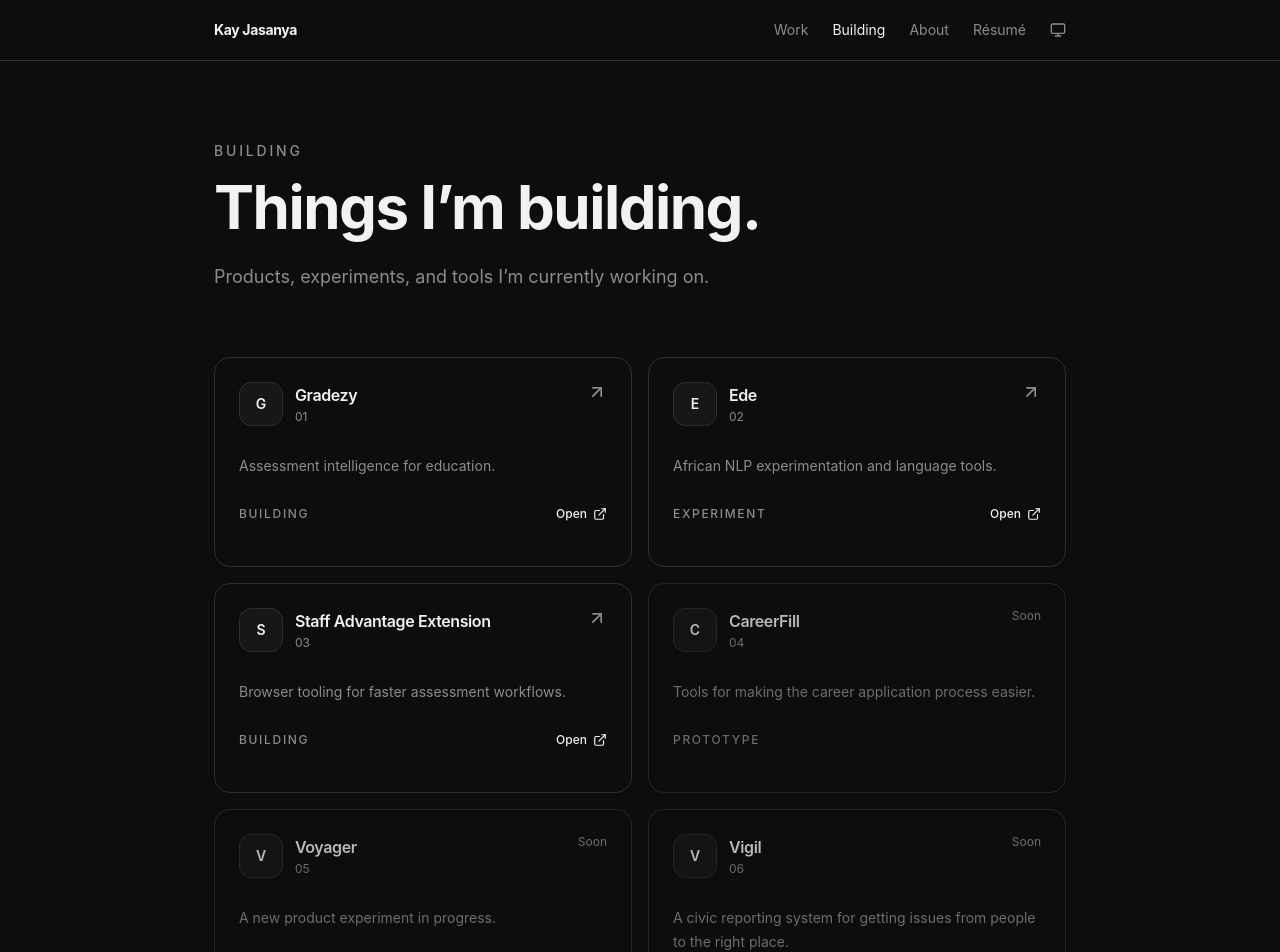
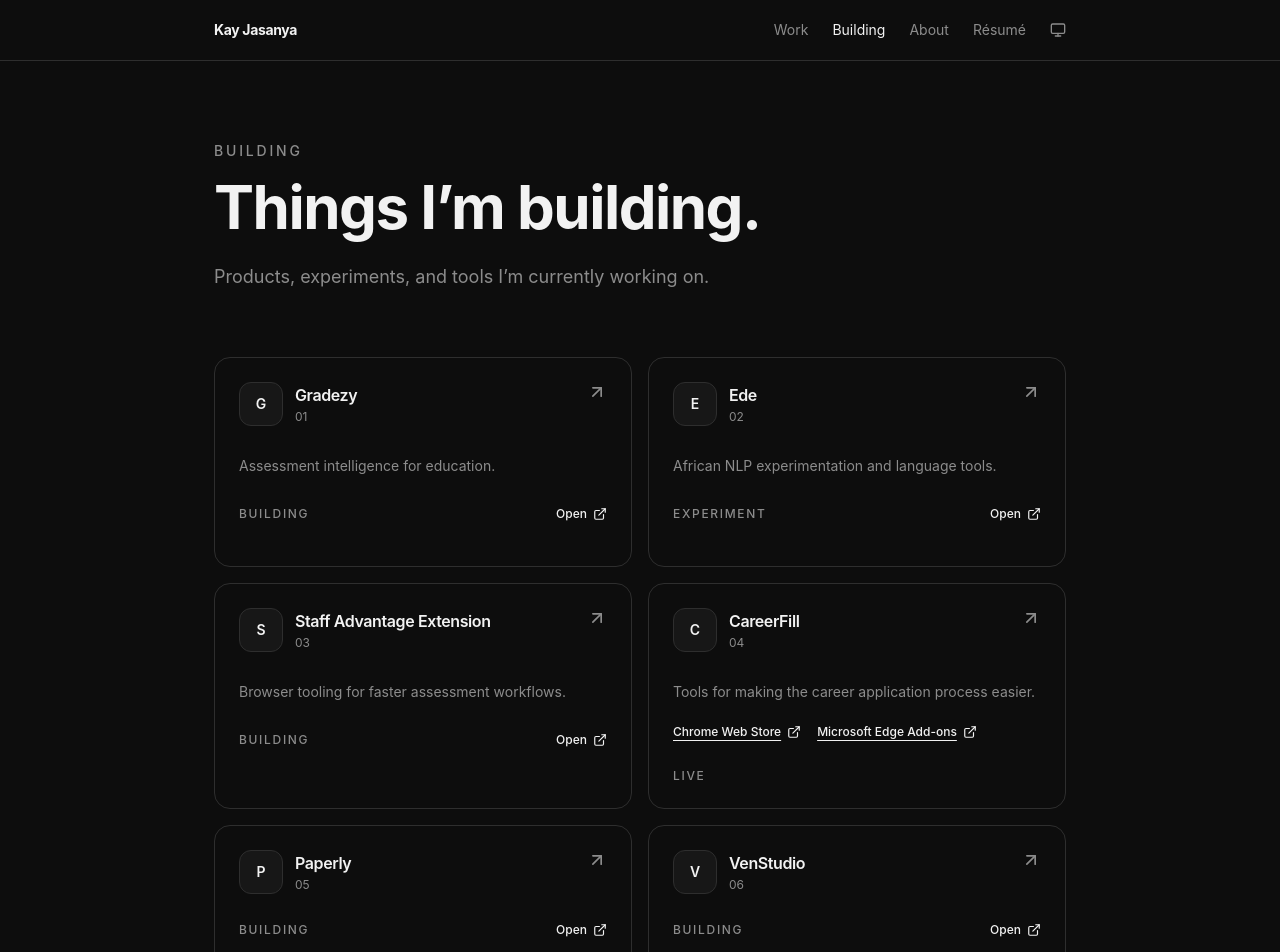
Before and after one commit to Bracket-io/jasanyakay, a React (Vite) app: page /building in a window 1280 px wide. Shown: the top 952 px of the page. Built offline with nearby package versions, Linux system fonts and the light colour scheme; the HTML template or start-up script is replaced by a standard one.

Commit message:
Update Building projects and CareerFill store links

```diff
--- a/src/data/buildingProjects.ts
+++ b/src/data/buildingProjects.ts
@@ -1,8 +1,9 @@
 export type BuildingProject = {
   name: string;
-  description: string;
-  status: "BUILDING" | "PROTOTYPE" | "EXPERIMENT";
+  description?: string;
+  status: "BUILDING" | "PROTOTYPE" | "EXPERIMENT" | "LIVE";
   url?: string;
+  links?: { label: string; url: string }[];
   icon: string;
 };
 
@@ -31,8 +32,30 @@ export const buildingProjects: BuildingProject[] = [
   {
     name: "CareerFill",
     description: "Tools for making the career application process easier.",
-    status: "PROTOTYPE",
+    status: "LIVE",
+    links: [
+      {
+        label: "Chrome Web Store",
+        url: "https://chromewebstore.google.com/detail/careerfill/epjobojmofeagcflodnhnhmbggmjegpd",
+      },
+      {
+        label: "Microsoft Edge Add-ons",
+        url: "https://microsoftedge.microsoft.com/addons/detail/careerfill/dcohagjpgmcijgakkkeocggjdookebcg",
+      },
+    ],
     icon: "C",
+  },
+  {
+    name: "Paperly",
+    status: "BUILDING",
+    url: "https://paperly-peach.vercel.app/",
+    icon: "P",
+  },
+  {
+    name: "VenStudio",
+    status: "BUILDING",
+    url: "https://venstudio-mu.vercel.app/",
+    icon: "V",
   },
   {
     name: "Voyager",
--- a/src/pages/Building.tsx
+++ b/src/pages/Building.tsx
@@ -44,7 +44,7 @@ const Building = () => {
                       </div>
                     </div>
 
-                    {project.url ? (
+                    {project.url || project.links?.length ? (
                       <ArrowUpRight className="h-5 w-5 shrink-0 text-muted-foreground transition-transform group-hover:-translate-y-0.5 group-hover:translate-x-0.5 group-hover:text-foreground" />
                     ) : (
                       <span className="text-xs text-muted-foreground">
@@ -53,9 +53,28 @@ const Building = () => {
                     )}
                   </div>
 
-                  <p className="mt-7 text-sm leading-6 text-muted-foreground">
-                    {project.description}
-                  </p>
+                  {project.description && (
+                    <p className="mt-7 text-sm leading-6 text-muted-foreground">
+                      {project.description}
+                    </p>
+                  )}
+
+                  {project.links && (
+                    <div className="mt-5 flex flex-wrap gap-x-4 gap-y-3">
+                      {project.links.map((link) => (
+                        <a
+                          key={link.url}
+                          href={link.url}
+                          target="_blank"
+                          rel="noopener noreferrer"
+                          className="inline-flex items-center gap-1.5 text-xs font-medium underline underline-offset-4 hover:text-muted-foreground"
+                        >
+                          {link.label}
+                          <ExternalLink aria-hidden="true" className="h-3.5 w-3.5" />
+                        </a>
+                      ))}
+                    </div>
+                  )}
 
                   <div className="mt-7 flex items-center justify-between">
                     <span className="text-[10px] sm:text-xs font-medium tracking-[0.14em] text-muted-foreground">
@@ -89,7 +108,7 @@ const Building = () => {
               return (
                 <div
                   key={project.name}
-                  className="min-h-[210px] rounded-2xl border border-border p-5 sm:p-6 opacity-75"
+                  className={`min-h-[210px] rounded-2xl border border-border p-5 sm:p-6 ${project.links?.length ? "" : "opacity-75"}`}
                 >
                   {card}
                 </div>
```
